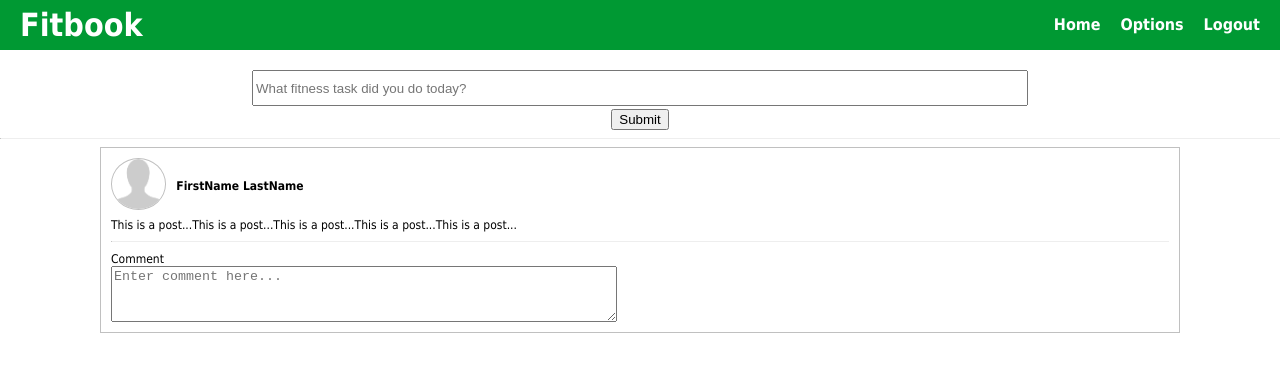
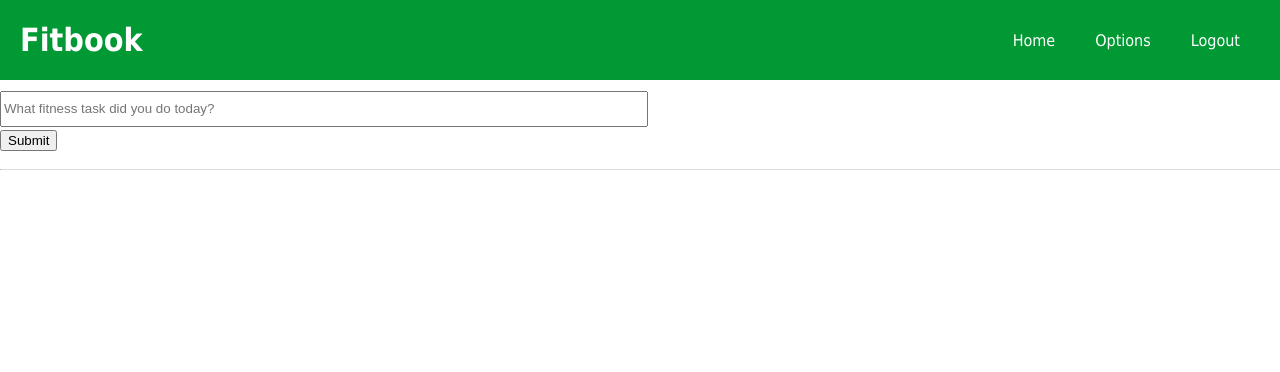
Before and after one commit to cybermgumban/fitbook, a React (Create React App) app in the folder client/: page / in a window 1280 px wide. Shown: the top 372 px of the page. Built offline with nearby package versions, Linux system fonts and the light colour scheme.

Commit message:
Convert Header and Addport to Grid

```diff
--- a/client/src/components/atoms/AddPost.js
+++ b/client/src/components/atoms/AddPost.js
@@ -2,15 +2,9 @@ import React from 'react';
 import {Component} from 'react';
 import styled from 'styled-components';
 
-const FormWrapper = styled.div`
-    text-align: center;
-    margin-top: 20px;
-`
-
 const InputWrapper = styled.input`
     height: 30px;
-    width: 60vw;
-    margin: auto;
+    width: 50vw;
 `
 
 const ButtonWrapper = styled.button`
@@ -20,12 +14,12 @@ const ButtonWrapper = styled.button`
 class AddPost extends Component {
      render() {
         return (
-            <FormWrapper>
+            <div>
                 <form>
                     <InputWrapper type="field" placeholder="What fitness task did you do today?" />
                 </form>
                 <ButtonWrapper>Submit</ButtonWrapper>
-            </FormWrapper>
+            </div>
         )
     }
 }
--- a/client/src/components/atoms/Divider.js
+++ b/client/src/components/atoms/Divider.js
@@ -3,6 +3,7 @@ import styled from 'styled-components';
 
 const HrWrapper = styled.hr`
     border-top: 1px;
+    border-color: #DCDCDC;
 `
 
 const Divider = () => {
--- /dev/null
+++ b/client/src/components/atoms/Header.js
@@ -0,0 +1,18 @@
+import React from 'react';
+import styled from 'styled-components';
+
+//components
+// import Login from './Login';
+
+const InsideHeadWrapper = styled.h1`
+    margin-left: 20px;
+    color: white;
+`
+
+const Header = (props) =>{
+    return (
+            <InsideHeadWrapper>Fitbook</InsideHeadWrapper>
+    )
+}
+
+export default Header;
--- a/client/src/components/atoms/LoggedIn.js
+++ b/client/src/components/atoms/LoggedIn.js
@@ -3,17 +3,13 @@ import styled from 'styled-components';
 import {Component} from 'react';
 
 const LoggedInWrapper = styled.div`
-    display: block;
-    float: right;
-    color: white;
+    display: flex;
+    flex-direction: row;
 `
 
 const LabelWrapper = styled.p`
-    line-height: 50px;
-    font-weight: bold;
-    margin: auto;
-    margin-right: 20px;
-    display: inline-block;
+    margin-right: 40px;
+    color: white;
 `
 
 class LoggedIn extends Component{
--- a/client/src/components/molecules/Header.js
+++ /dev/null
@@ -1,39 +0,0 @@
-import React from 'react';
-import styled from 'styled-components';
-
-//components
-// import Login from './Login';
-import LoggedIn from '../atoms/LoggedIn';
-
-const MainWrapper = styled.div`
-`
-
-const HeaderWrapper = styled.div`
-    height: 50px;
-    background-color: rgb(0, 153, 51);
-    position: relative;
-
-`
-
-const InsideHeadWrapper = styled.h1`
-    text-align: left;
-    line-height: 50px;
-    vertical-align: middle;
-    margin: auto;
-    color: white;
-    display: inline-block;
-`
-
-const Header = (props) =>{
-    return (
-        <MainWrapper>
-            <HeaderWrapper>
-                <InsideHeadWrapper>&nbsp; Fitbook</InsideHeadWrapper>
-                <LoggedIn />
-            </HeaderWrapper>
-            {props.children}
-        </MainWrapper>
-    )
-}
-
-export default Header;
--- a/client/src/components/pages/Homepage.js
+++ b/client/src/components/pages/Homepage.js
@@ -1,22 +1,35 @@
 import React from 'react';
 import {Component} from 'react';
+import styled from 'styled-components';
 
 //components
-import Header from '../molecules/Header';
+import Header from '../atoms/Header';
+import LoggedIn from '../atoms/LoggedIn';
+// import Login from '../atoms/Login'
 import AddPost from '../atoms/AddPost';
 import Divider from '../atoms/Divider';
-import PostItem from  '../molecules/PostItem';
+// import PostItem from  '../molecules/PostItem';
+
+const HomepageWrapper = styled.div`
+    display: grid;
+    grid-template-columns: repeat(4, 1fr);
+    grid-template-rows: repeat(2, 1fr);
+    grid-template-areas: "Head    Head    Head2    Head2"
+                         "addPost addPost addPost addPost"
+                         "Divider Divider Divider Divider";
+    background-color: rgb(0, 153, 51);
+    height: 80px;
+`
 
 class Homepage extends Component {
     render() {
         return (
-            <div>
-                <Header>
-                    <AddPost />
-                    <Divider />
-                    <PostItem />
-                </Header>
-            </div>
+            <HomepageWrapper>
+                <div style={{gridArea: "Head", alignSelf: "center"}}><Header /></div>
+                <div style={{gridArea: "Head2", justifySelf: "end", alignSelf: "center"}}><LoggedIn /></div>
+                <div style={{gridArea: "addPost", gridColumn: "2/4", width: "100vw", marginTop: "10px", marginBottom: "10px"}}><AddPost /></div>
+                <div style={{gridArea: "Divider", alignSelf: "center"}}><Divider /></div>
+            </HomepageWrapper>
         )
     }
 }
```
Also changed, not shown: client/src/components/atoms/Login.js (+18 -17 lines).
